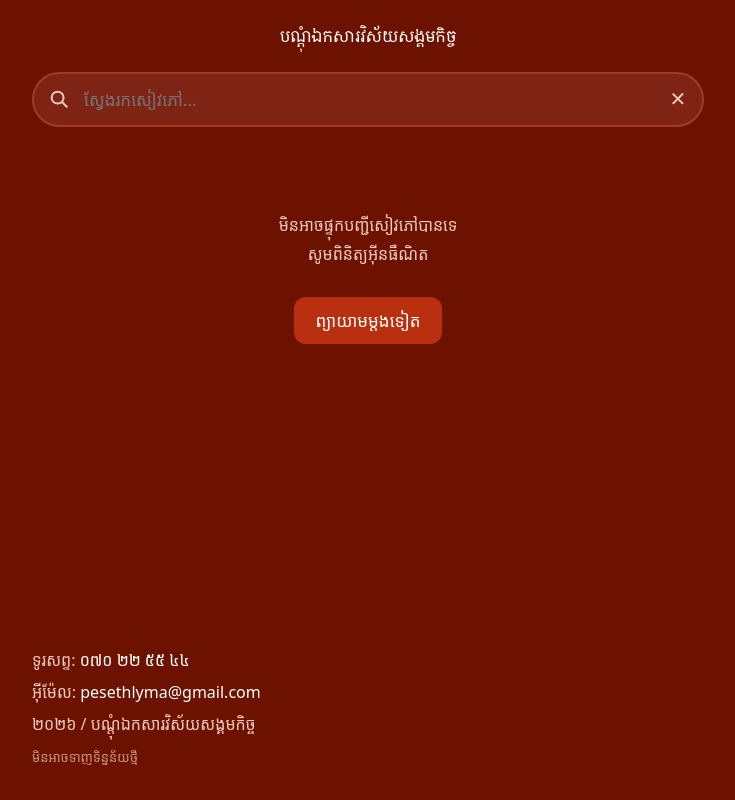
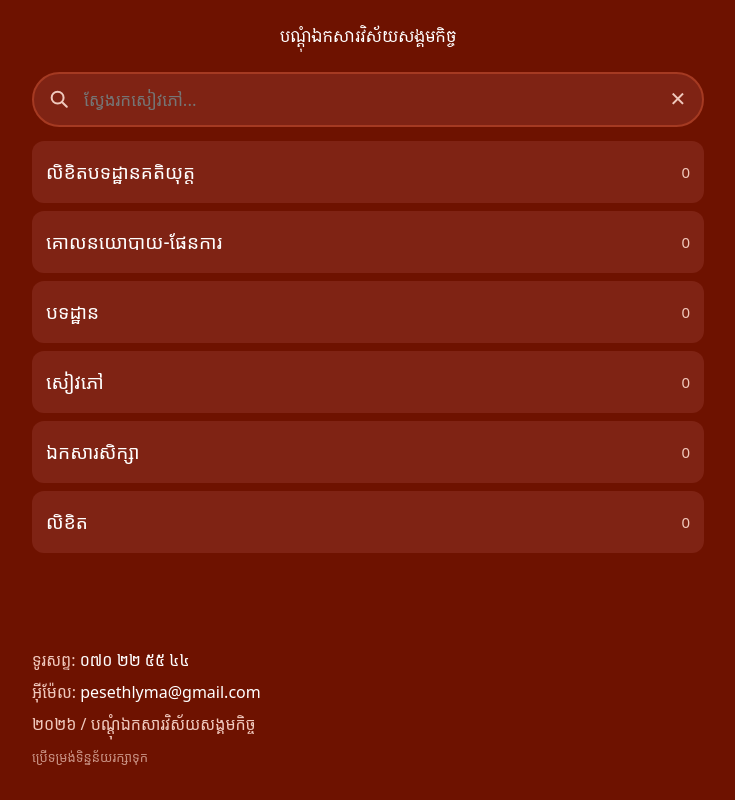
Before and after one commit to Sangkomkech/sangkomkech.github.io, a plain HTML site: page index.html in a window 1280 px wide. Shown: the whole page, without its empty margins (272-1007 px from the left). Drawn offline with Linux system fonts and the light colour scheme; no server answers; a web font is replaced by a local one.

Commit message:
Update index.html

```diff
--- a/index.html
+++ b/index.html
@@ -51,44 +51,52 @@ html,body{margin:0;background:var(--bg);color:var(--fg);font-family:system-ui,-a
 <script>
 const DATA_URL="https://script.google.com/macros/s/AKfycbywT6EJPTFYyZfKETlE8qVHVWXyQbHyUW33bJhblpEV43CRIPuLaf91Sohl_tyV2T6gfQ/exec";
 const TITLE="បណ្ដុំឯកសារវិស័យសង្គមកិច្ច";
-const DEMO=`ថត,ឈ្មោះ,តំណ PDF,តំណរូបក្រប
-លិខិតបទដ្ឋានគតិយុត្ត/ច្បាប់,,,
-លិខិតបទដ្ឋានគតិយុត្ត/ព្រះរាជក្រឹត្យ,,,
-លិខិតបទដ្ឋានគតិយុត្ត/អនុក្រឹត្យ,,,
-លិខិតបទដ្ឋានគតិយុត្ត/ប្រកាស,,,
-លិខិតបទដ្ឋានគតិយុត្ត/សារាចរ,,,
-លិខិតបទដ្ឋានគតិយុត្ត/សេចក្តីសម្រេច,,,
-គោលនយោបាយ-ផែនការ,,,
-បទដ្ឋាន,,,
-សៀវភៅ,,,
-ឯកសារសិក្សា,,,
-លិខិត,,,`;
+const DEFAULT_MAIN = ["លិខិតបទដ្ឋានគតិយុត្ត", "គោលនយោបាយ-ផែនការ", "បទដ្ឋាន", "សៀវភៅ", "ឯកសារសិក្សា", "លិខិត"];
+
 const $=id=>document.getElementById(id);
 let root={name:"",folders:[],books:[],parent:null},cur=root,allBooks=[],filter="";
+
 function parseCSV(t){const rows=[];let r=[],f="",q=false;for(let i=0;i<t.length;i++){const c=t[i];if(q){if(c=='"'){if(t[i+1]=='"'){f+='"';i++}else q=false}else f+=c}else if(c=='"')q=true;else if(c==','){r.push(f);f=""}else if(c=='\n'){r.push(f);rows.push(r);r=[];f=""}else if(c!='\r')f+=c}if(f||r.length){r.push(f);rows.push(r)}return rows}
 function gid(u){const m=u.match(/\/d\/([\w-]+)/)||u.match(/[?&]id=([\w-]+)/);return m?m[1]:""}
 function coverUrl(u){u=(u||"").trim();if(!u)return"";if(u.includes("drive.google.com")){const id=gid(u);return id?"https://drive.google.com/thumbnail?id="+id+"&sz=w400":u}return u}
 function cleanName(s){return s.replace(/^[០-៩0-9]+[\.\-]\s*/, '').trim()}
+
 function build(text){
   root={name:"",folders:[],books:[],parent:null};allBooks=[];
+
+  // បង្កើតថតមេទាំង ៦ ទុកជាមុន ធានាថាមិនបាត់
+  DEFAULT_MAIN.forEach(mName => {
+    if(!root.folders.some(x=>x.name===mName)){
+      root.folders.push({name: mName, folders: [], books: [], parent: root});
+    }
+  });
+
   parseCSV(text).slice(1).forEach(r=>{
     const rawPath=(r[0]||"").split("/").map(s=>s.trim()).filter(Boolean);
+    if(rawPath.length === 0) return;
+
     let node=root;
     rawPath.forEach(p=>{
       const cleanP=cleanName(p);
       let f=node.folders.find(x=>x.name===cleanP);
-      if(!f){f={name:cleanP,folders:[],books:[],parent:node};node.folders.push(f)}
+      if(!f){
+        f={name:cleanP, folders:[], books:[], parent:node};
+        node.folders.push(f);
+      }
       node=f;
     });
     const name=(r[1]||"").trim(),url=(r[2]||"").trim();
-    if(name&&url){const b={name,url,cover:coverUrl(r[3])};node.books.push(b);allBooks.push(b)}
+    if(name&&url){
+      const b={name,url,cover:coverUrl(r[3])};
+      node.books.push(b);
+      allBooks.push(b);
+    }
   });
   cur=root;
 }
-function conv(n,parent){const o={name:cleanName(n.name),folders:[],books:n.books||[],parent:parent};o.folders=(n.folders||[]).map(f=>conv(f,o));return o}
-function buildJSON(j){root=conv(j,null);allBooks=[];(function c(n){n.books.forEach(b=>allBooks.push(b));n.folders.forEach(c)})(root);cur=root}
-function ld(t){t=(t.trim()[0]==="{")?buildJSON(JSON.parse(t)):build(t)}
+
 function count(n){return n.books.length+n.folders.reduce((s,f)=>s+count(f),0)}
+
 function render(){
   $("hd").textContent=cur===root?TITLE:cur.name;
   $("bk").style.visibility=(cur!==root&&!filter)?"visible":"hidden";
@@ -96,6 +104,7 @@ function render(){
   let folders=cur.folders,books=cur.books;
   if(filter){folders=[];books=allBooks.filter(b=>b.name.toLowerCase().includes(filter))}
   if(!folders.length&&!books.length){box.innerHTML='<div class="empty">'+(filter?'រកមិនឃើញ':'មិនទាន់មានសៀវភៅ')+'</div>';return}
+
   folders.forEach(f=>{
     const d=document.createElement("div");d.className="it";
     d.innerHTML='<div class="n"></div><div class="c">'+count(f)+'</div>';
@@ -103,6 +112,7 @@ function render(){
     d.onclick=()=>{cur=f;render();scrollTo(0,0)};
     box.appendChild(d);
   });
+
   for(let i=0;i<books.length;i+=2){
     const row=document.createElement("div");row.className="brow";
     books.slice(i,i+2).forEach(b=>{
@@ -118,23 +128,37 @@ function render(){
     const bar=document.createElement("div");bar.className="bar";box.appendChild(bar);
   }
 }
+
 $("bk").onclick=()=>{if(cur.parent){cur=cur.parent;render()}};
 $("q").oninput=e=>{filter=e.target.value.trim().toLowerCase();render()};
 $("cl").onclick=()=>{$("q").value="";filter="";render();$("q").focus()};
+
 async function init(){
   $("hd").textContent=TITLE;
-  if(!DATA_URL){ld(DEMO);render();return}
-  let text="";$("st").textContent="កំពុងធ្វើបច្ចុប្បន្នភាព...";
+  let text="";
   try{text=localStorage.getItem("csv")||""}catch(e){}
-  if(text){ld(text);render()}else{$("items").innerHTML='<div class="empty">កំពុងផ្ទុកបញ្ជីសៀវភៅ...<br>សូមរង់ចាំបន្តិច</div>'}
+
+  // បង្កើតទម្រង់ដើមភ្លាមៗទុកសិន
+  build(text || `ថត,ឈ្មោះ,តំណ PDF,តំណរូបក្រប\nលិខិតបទដ្ឋានគតិយុត្ត/ច្បាប់,,` + DEFAULT_MAIN.slice(1).map(m=>m+",,").join("\n"));
+  render();
+
+  $("st").textContent="កំពុងធ្វើបច្ចុប្បន្នភាព...";
   try{
-    const ctl=new AbortController();setTimeout(()=>ctl.abort(),45000);
+    const ctl=new AbortController();setTimeout(()=>ctl.abort(),15000);
     const r=await fetch(DATA_URL+(DATA_URL.includes("?")?"&":"?")+"t="+Date.now(),{signal:ctl.signal});
     if(!r.ok)throw 0;
-    const t=await r.text();$("st").textContent="ធ្វើបច្ចុប្បន្នភាពរួច ✓";
-    if(t&&t!==text){ld(t);render();try{localStorage.setItem("csv",t)}catch(e){}}
-  }catch(e){$("st").textContent="មិនអាចទាញទិន្នន័យថ្មី";if(!text){$("items").innerHTML='<div class="empty">មិនអាចផ្ទុកបញ្ជីសៀវភៅបានទេ<br>សូមពិនិត្យអ៊ីនធឺណិត<br><br><button onclick="location.reload()" style="background:#b8300f;color:#fff;border:0;border-radius:12px;padding:12px 22px;font-size:17px;font-family:inherit">ព្យាយាមម្តងទៀត</button></div>'}}
+    const t=await r.text();
+    if(t&&t.length>10){
+      build(t);
+      render();
+      $("st").textContent="ធ្វើបច្ចុប្បន្នភាពរួច ✓";
+      try{localStorage.setItem("csv",t)}catch(e){}
+    }else{throw 0;}
+  }catch(e){
+    $("st").textContent="ប្រើទម្រង់ទិន្នន័យរក្សាទុក";
+  }
 }
+
 if("serviceWorker" in navigator){window.addEventListener("load",()=>navigator.serviceWorker.register("sw.js").catch(()=>{}))}
 init();
 </script>
```
